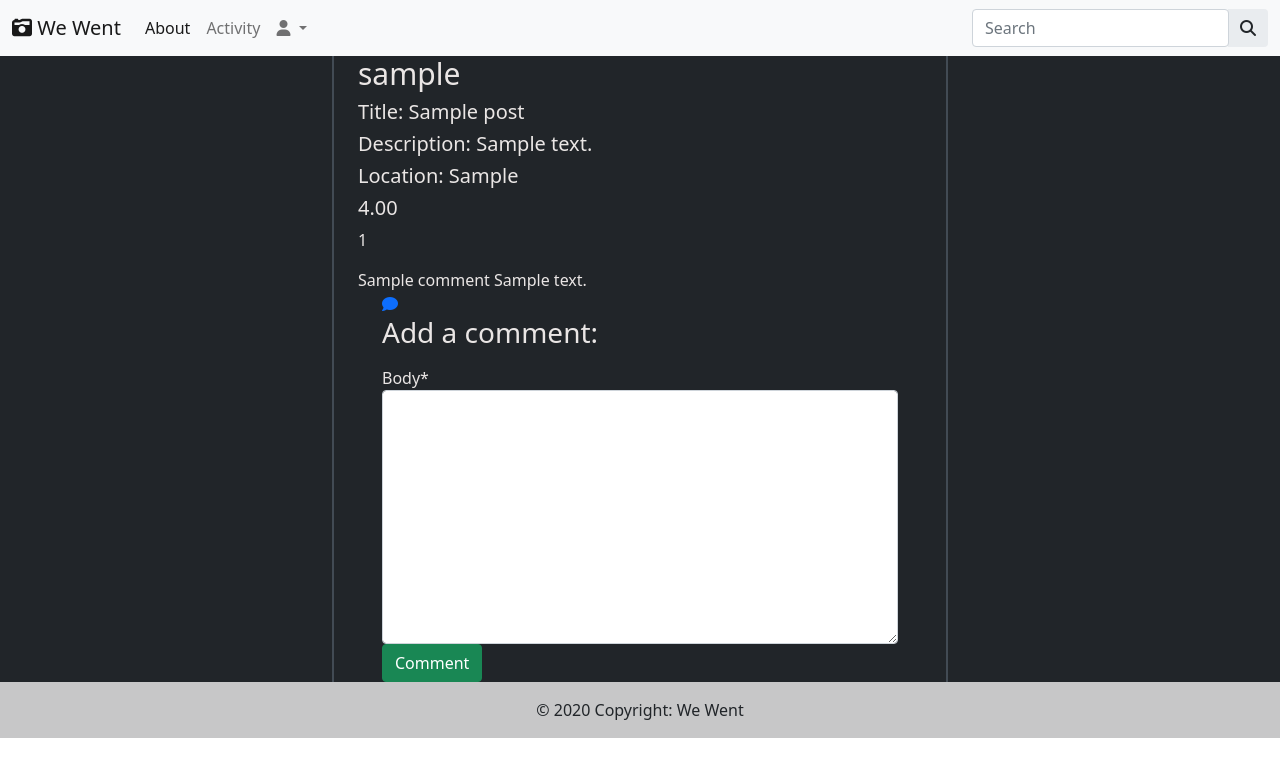
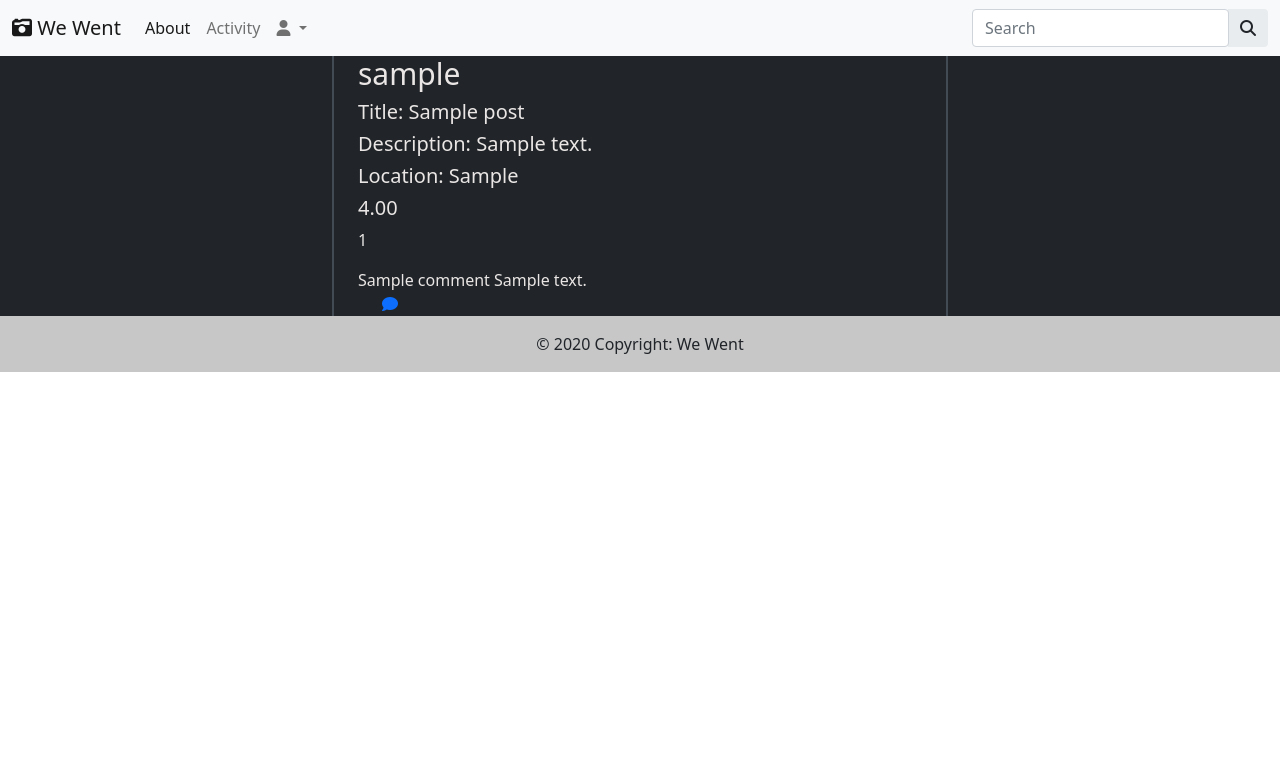
Before and after one commit to AshFitz/we-went, a Django app: page / in a window 1280 px wide. Shown: the top 777 px of the page. Run offline with Django 3.2, Linux system fonts and the light colour scheme; tables that the repository leaves empty hold one stand-in row (values such as "Sample post"); some libraries are stand-ins or nearby versions.

Commit message:
Remove form field

```diff
--- a/templates/index.html
+++ b/templates/index.html
@@ -1,8 +1,6 @@
 {% extends "base.html" %}
 
 {% block content %}
-
-{% load crispy_forms_tags %}
 
 <div class="container-fluid main-bg">
     <div class="row">
@@ -49,21 +47,6 @@
                             </div>
                         </div>
                     </div>
-                    <div class="col-12">
-                        <div class="container">
-                            <div class="row">
-                                <div class="col">
-                                    <h3>Add a comment:</h3>
-                                    <p>{{ user.username }}</p>
-                                    <form method="post">
-                                        {{ comment_form | crispy }}
-                                        {% csrf_token %}
-                                        <button type="submit" class="btn btn-success">Comment</button>
-                                    </form>
-                                </div>
-                            </div>
-                        </div>
-                    </div>
                 </div>
             </div>
             {% endfor %}
```
